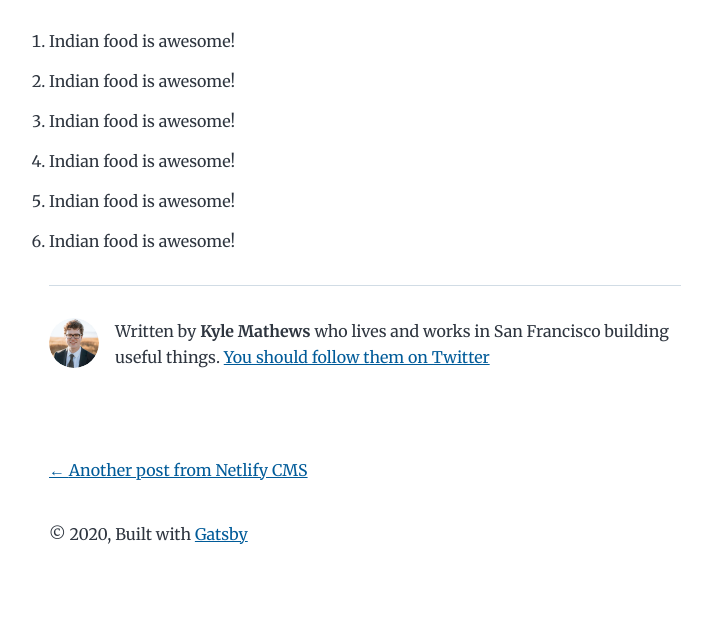
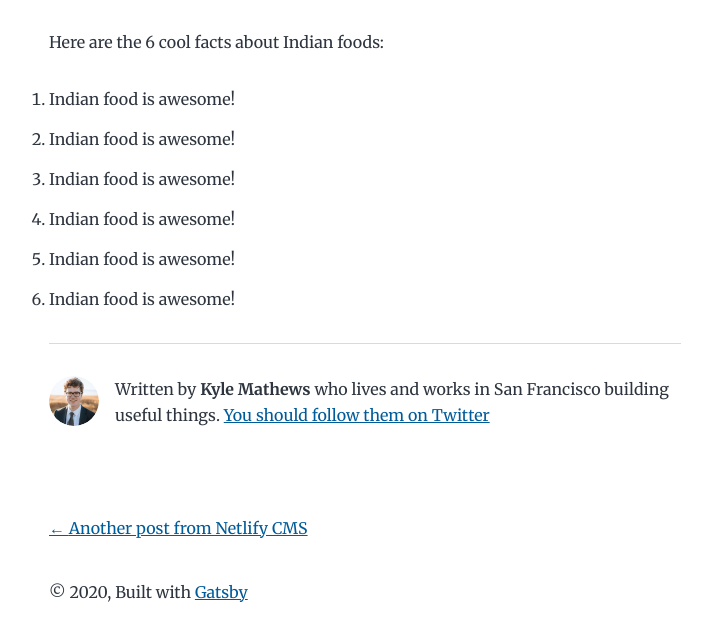
Before and after one commit to mohammedasker/foodblog, a Gatsby site: page /2020-09-27-6-cool-facts-about-indian-foods/ in a window 1280 px wide. Shown: the part 255-896 px from the top of the page, without its empty margins (275-987 px from the left). Before the commit the page ends 865 px from the top, so only its background shows below. Built offline with nearby package versions, Linux system fonts and the light colour scheme; Gatsby itself is replaced by a stand-in of ours.

Commit message:
Update Blog “2020-09-27-6-cool-facts-about-indian-foods”

```diff
--- a/content/blog/2020-09-27-6-cool-facts-about-indian-foods.md
+++ b/content/blog/2020-09-27-6-cool-facts-about-indian-foods.md
@@ -3,6 +3,8 @@ layout: blog
 title: 6 cool facts about Indian foods
 date: 2020-09-27T16:29:24.658Z
 ---
+Here are the 6 cool facts about Indian foods:
+
 1. Indian food is awesome!
 2. Indian food is awesome!
 3. Indian food is awesome!
```
